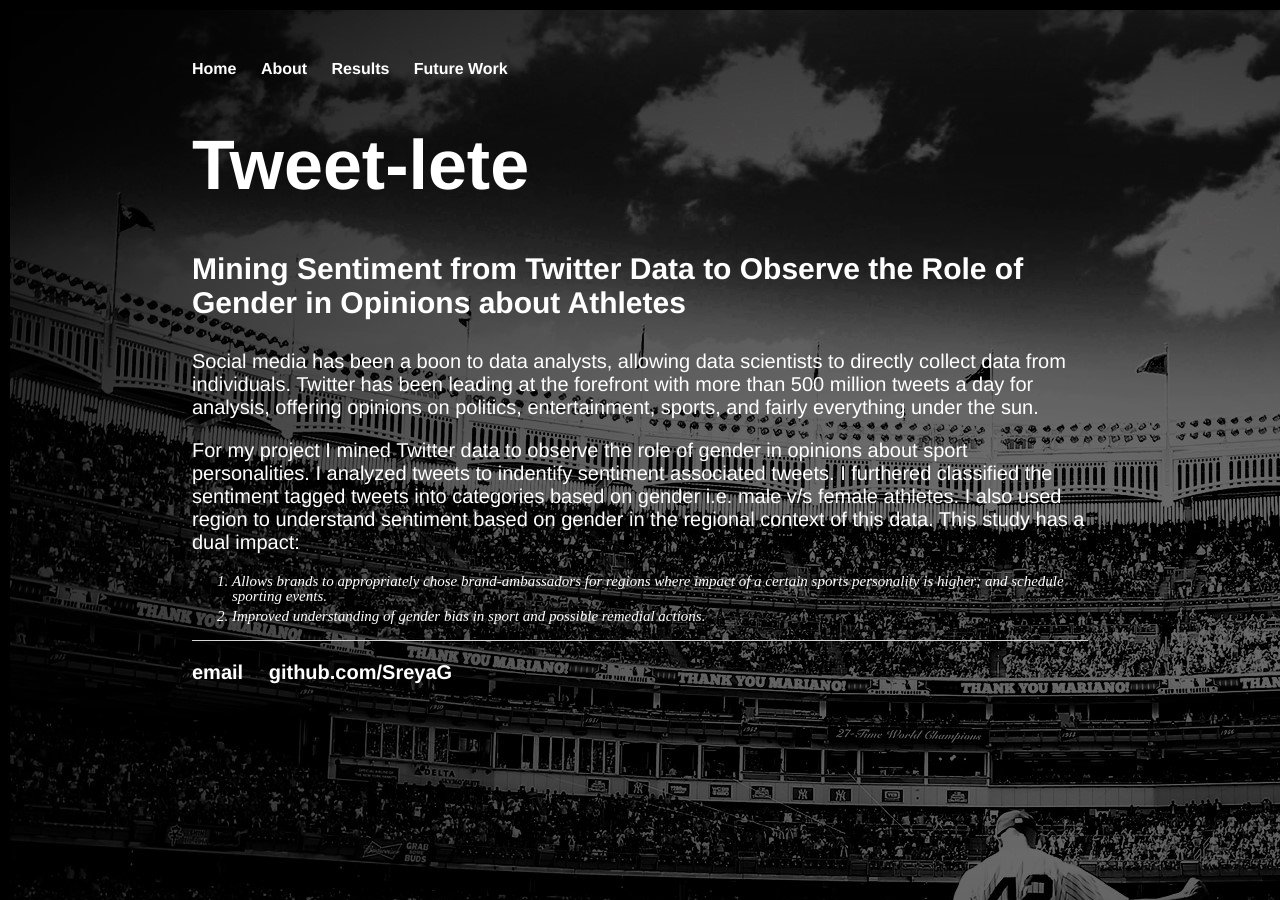
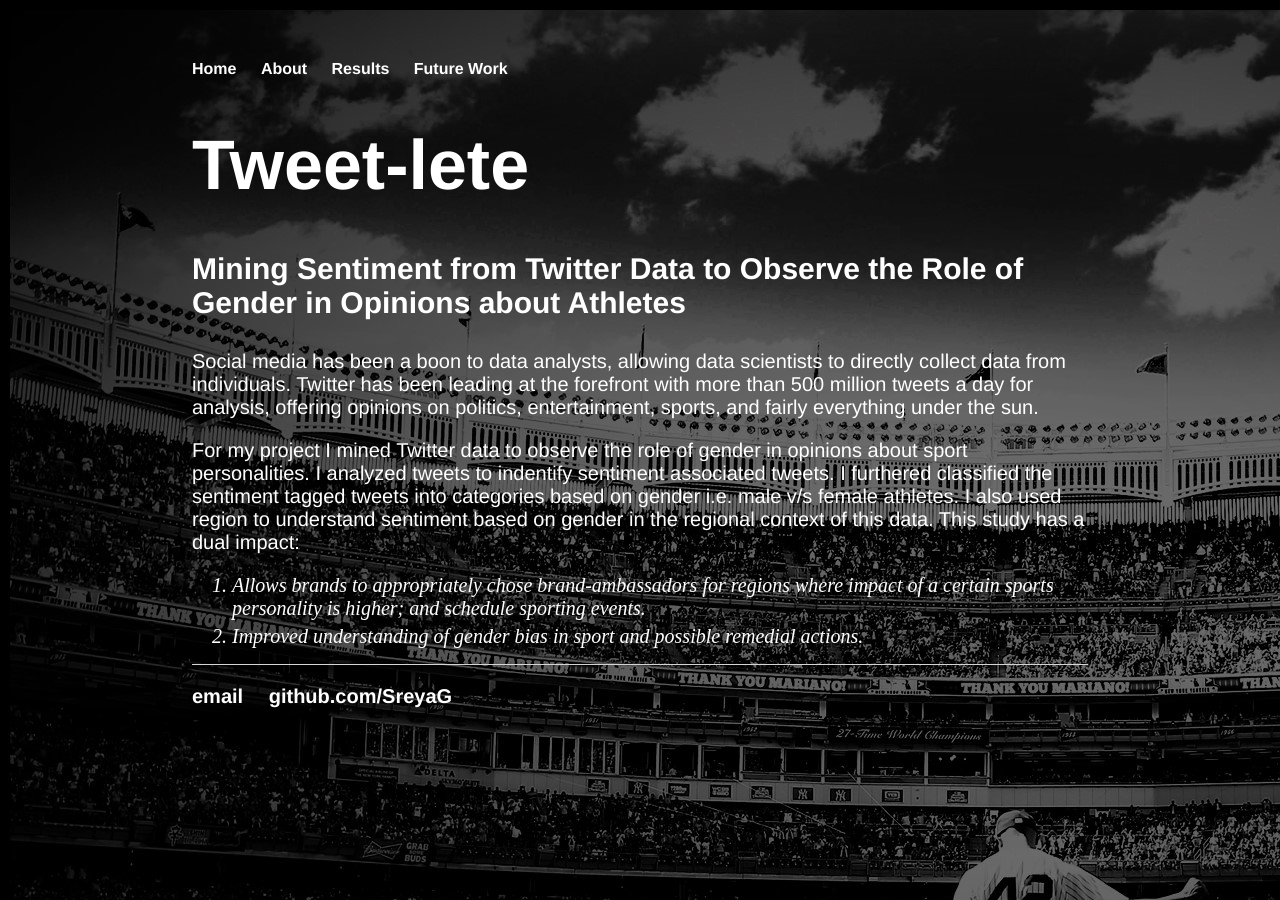
Before and after one commit to SreyaG/SportTweet, a Jekyll site: the page built from index.html, in a window 1280 px wide. Built offline with Jekyll 4.4.1, drawn with Linux system fonts in a browser that asks for light colours.

Commit message:
Update main.css

```diff
--- a/css/main.css
+++ b/css/main.css
@@ -53,11 +53,11 @@ ul.posts li {
     list-style: none;
 }
 ol li {
-    font-size: 15px;
+    font-size: 20px;
     font-style: italic;
     color:#FFF;
     margin-top: 5px;
-    line-height: 1;
+
 }
 
 figure {
```
